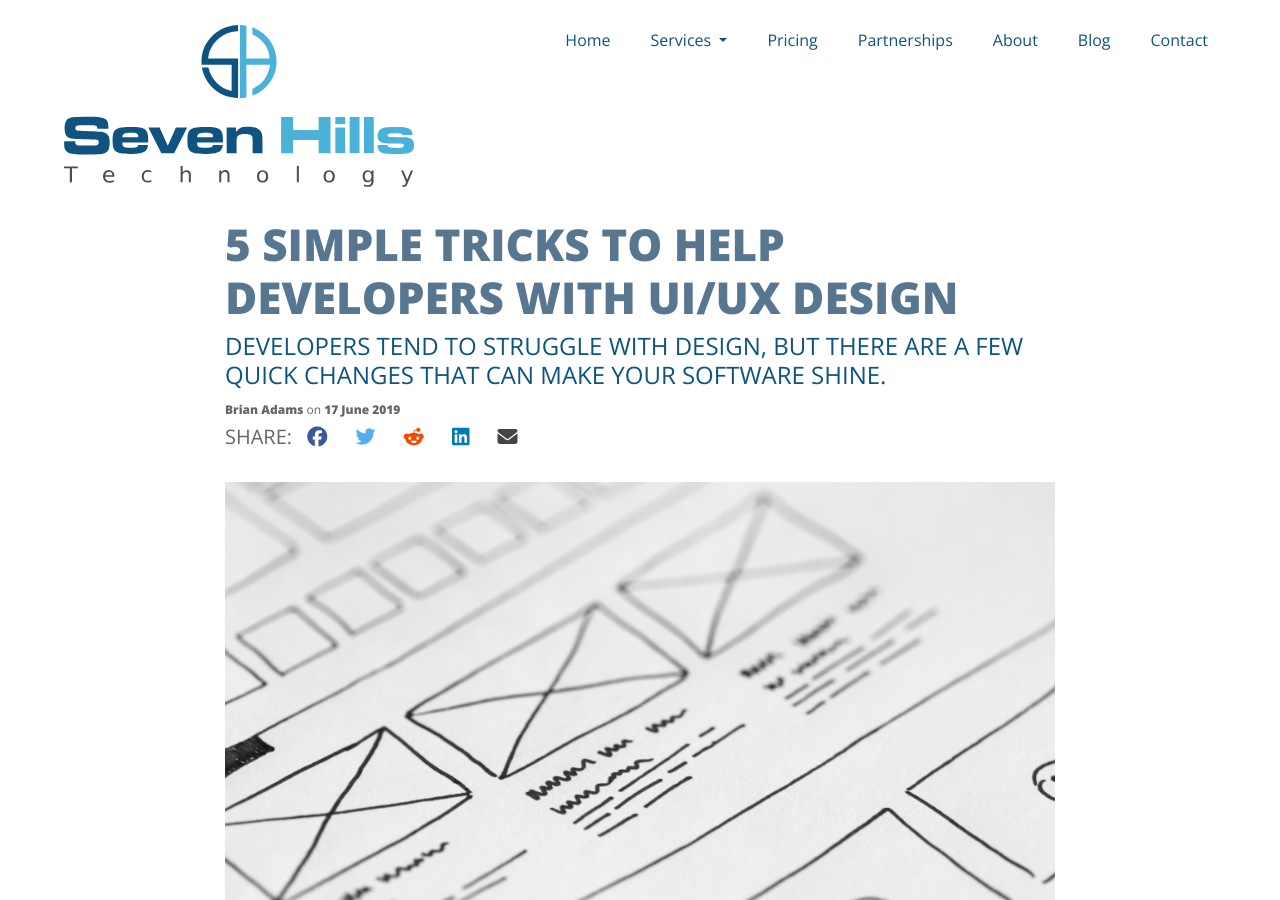
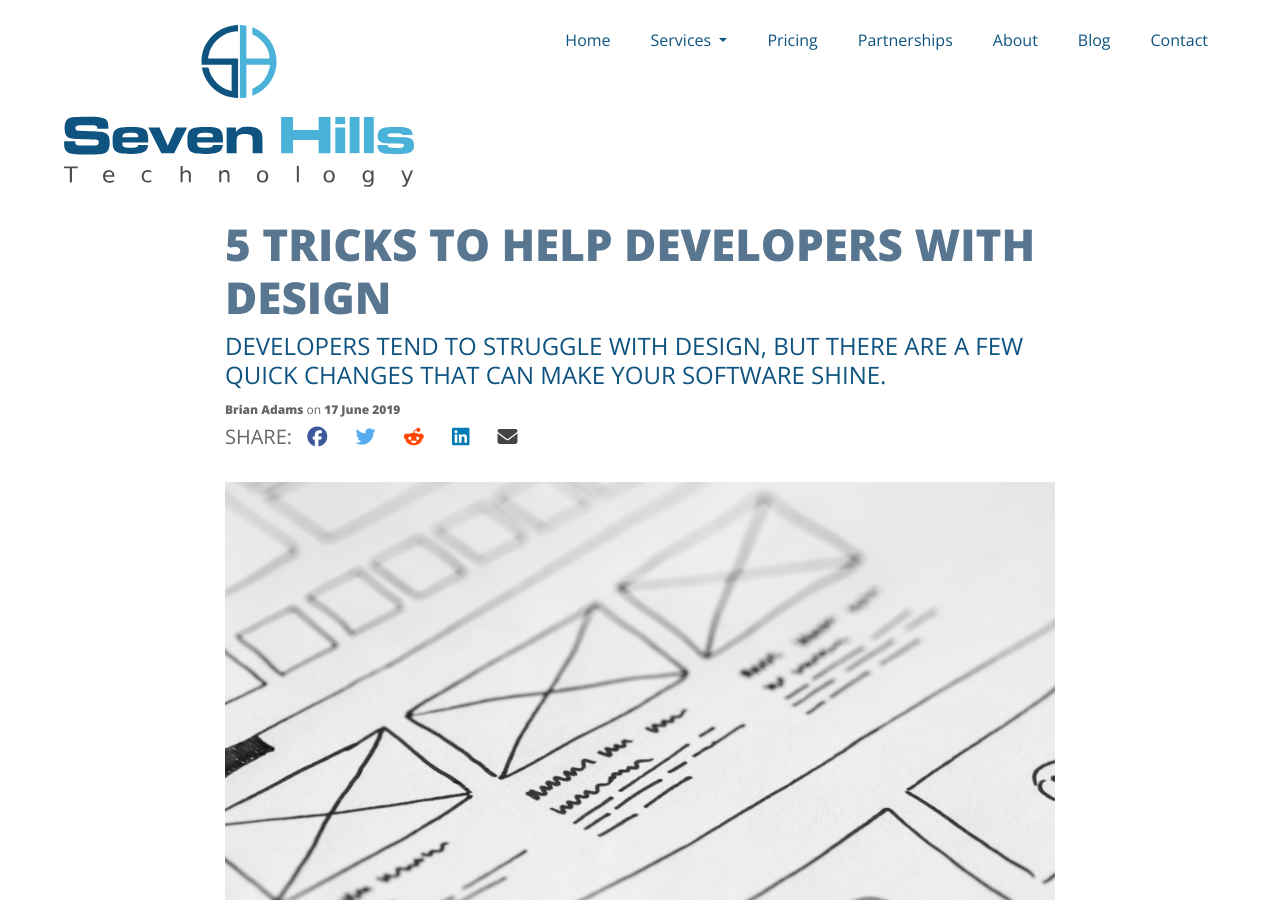
Before and after one commit to seven-hills-technology/seven-hills-technology.github.io, a Jekyll site: the page built from _posts/2019-06-17-5-simple-tricks-to-help-developers-with-ui-ux-design.md, in a window 1280 px wide and 900 px high. Built offline with Jekyll 4.4.1, drawn with Linux system fonts in a browser that asks for light colours; nearby versions of some CDN libraries.

Commit message:
Update blog post title

```diff
--- a/_posts/2019-06-17-5-simple-tricks-to-help-developers-with-ui-ux-design.md
+++ b/_posts/2019-06-17-5-simple-tricks-to-help-developers-with-ui-ux-design.md
@@ -1,6 +1,6 @@
 ---
 layout: post
-title: 5 Simple Tricks To Help Developers with UI/UX Design
+title: 5 Tricks To Help Developers with Design
 date: 2019-06-17 15:58 -0400
 tagline: "Developers tend to struggle with design, but there are a few quick changes that can make your software shine."
 categories: ui-ux design
```
